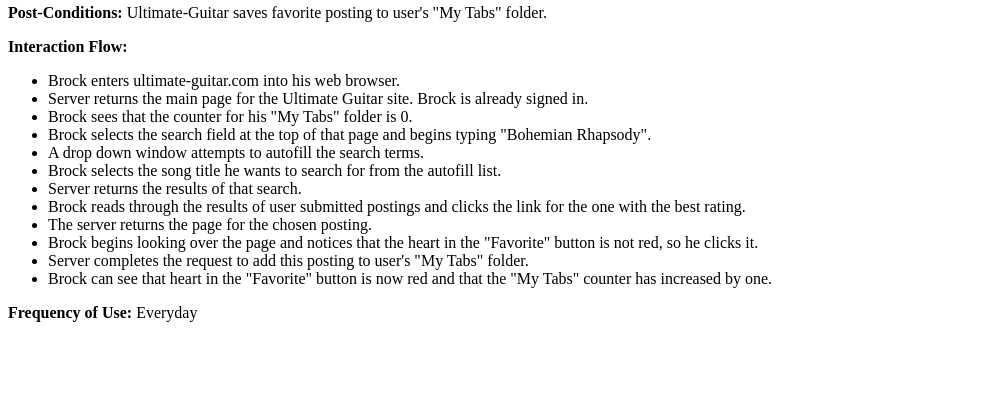
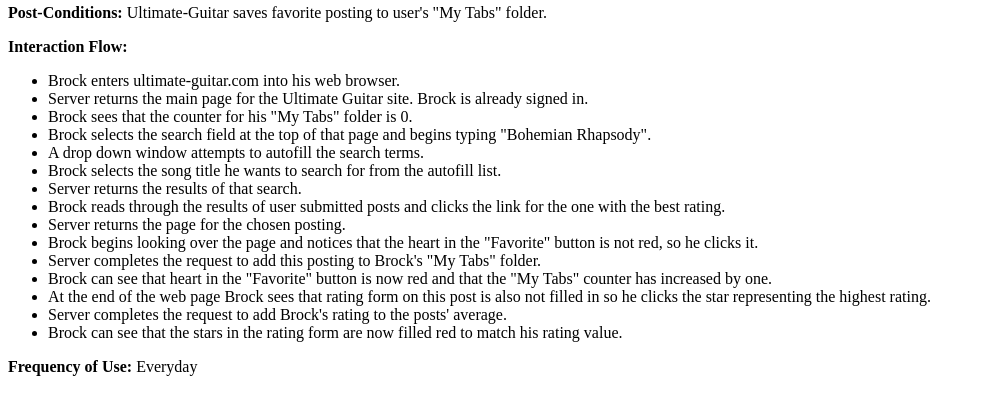
Before and after one commit to Taylor-Smith92/data-design, a PHP site: page /use-case.php in a window 1280 px wide. Shown: the part 212-627 px from the top of the page, without its empty margins (0-985 px from the left). Run offline with PHP 8.4, Linux system fonts and the light colour scheme.

Commit message:
updated use case to include rating, edited relationships

```diff
--- a/epic/conceptual-model.php
+++ b/epic/conceptual-model.php
@@ -37,9 +37,9 @@
 		</ul>
 		<h2>Relationships</h2>
 		<ul>
-			<li>One user can have many posts. (1 to n)</li>
-			<li>One user can have many favorites. (1 to n)</li>
-			<li>One user can have many ratings. (1 to n)</li>
+			<li>Many users can have many posts. (m to n)</li>
+			<li>Many users can have many favorites. (m to n)</li>
+			<li>Many users can have many ratings. (m to n)</li>
 			<li>One post can have many favorites. (1 to n)</li>
 			<li>One post can have many ratings. (1 to n)</li>
 		</ul>
--- a/epic/use-case.php
+++ b/epic/use-case.php
@@ -20,11 +20,15 @@
 			<li>A drop down window attempts to autofill the search terms.</li>
 			<li>Brock selects the song title he wants to search for from the autofill list.</li>
 			<li>Server returns the results of that search.</li>
-			<li>Brock reads through the results of user submitted postings and clicks the link for the one with the best rating.</li>
-			<li>The server returns the page for the chosen posting.</li>
+			<li>Brock reads through the results of user submitted posts and clicks the link for the one with the best rating.</li>
+			<li>Server returns the page for the chosen posting.</li>
 			<li>Brock begins looking over the page and notices that the heart in the "Favorite" button is not red, so he clicks it.</li>
-			<li>Server completes the request to add this posting to user's "My Tabs" folder.</li>
+			<li>Server completes the request to add this posting to Brock's "My Tabs" folder.</li>
 			<li>Brock can see that heart in the "Favorite" button is now red and that the "My Tabs" counter has increased by one.</li>
+			<li>At the end of the web page Brock sees that rating form on this post is also not filled in so he clicks the star representing the highest rating.</li>
+			<li>Server completes the request to add Brock's rating to the posts' average.</li>
+			<li>Brock can see that the stars in the rating form are now filled red to match his rating value.</li>
+
 		</ul>
 		<p><strong>Frequency of Use:</strong> Everyday</p>
 	</body>
```
